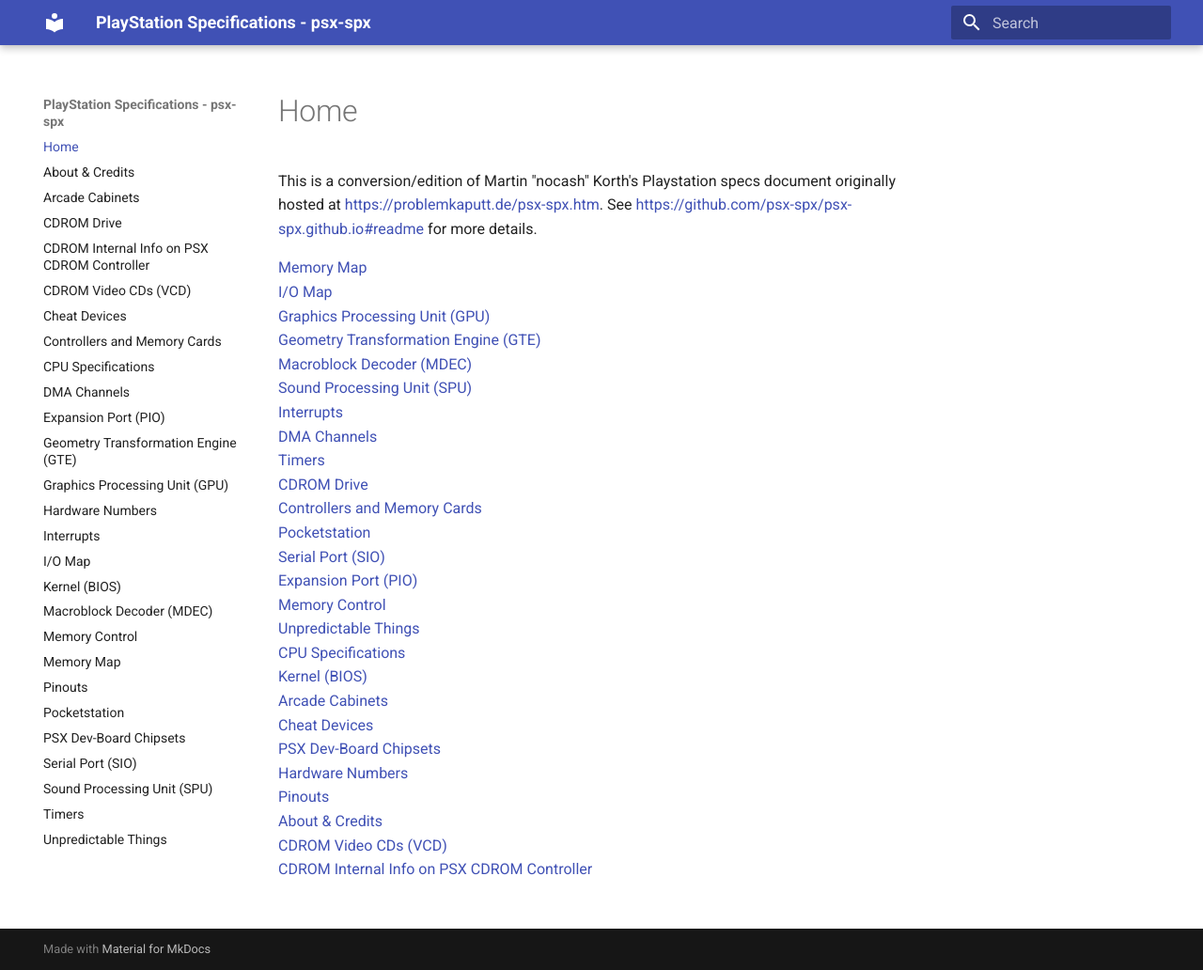
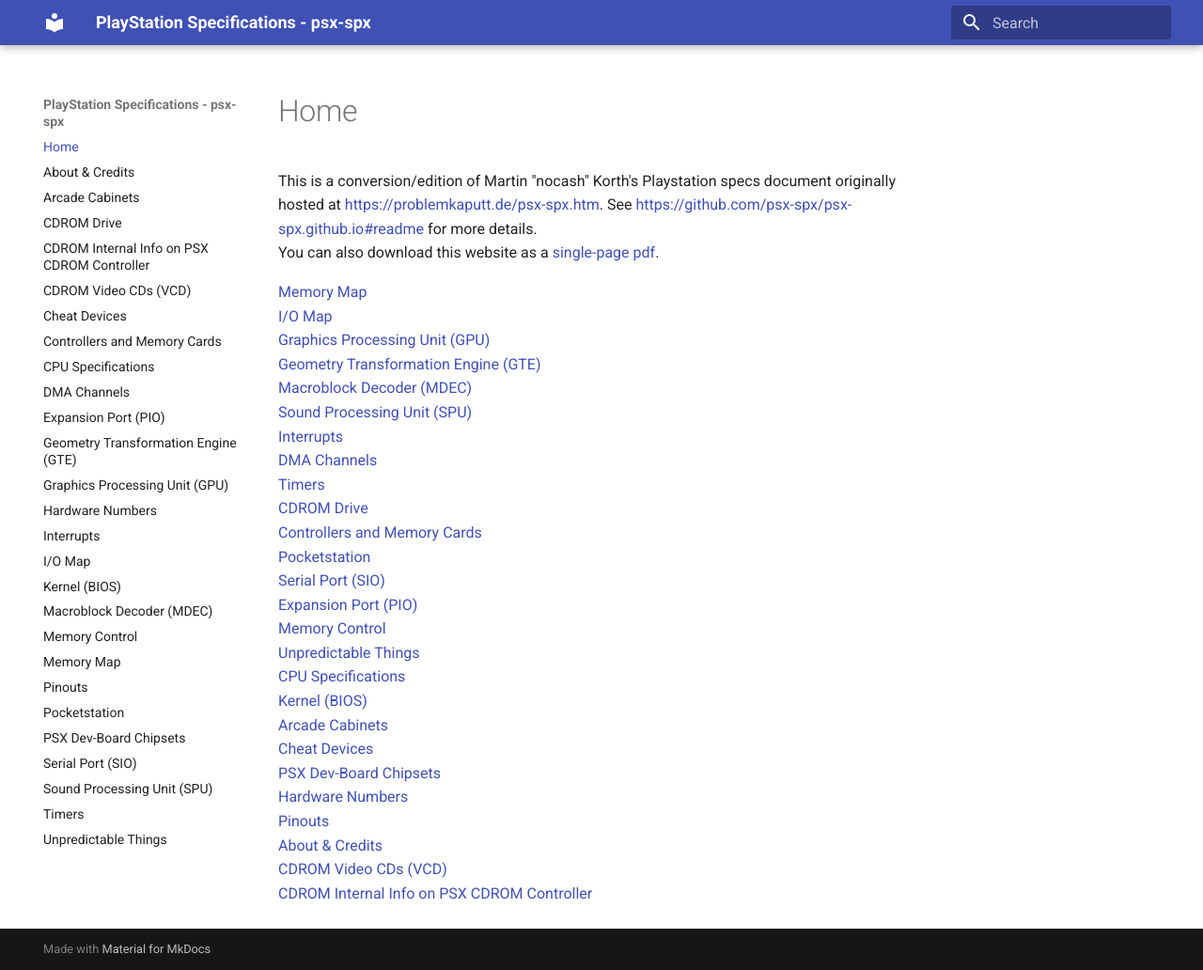
Before and after one commit to psx-spx/psx-spx.github.io, an MkDocs documentation site: the page built from docs/index.md, in a window 1280 px wide and 1032 px high. Shown: the whole window at 94% size. Built offline with MkDocs 1.6.1 and Material for MkDocs 9.7.7, drawn with Linux system fonts in a browser that asks for light colours.

Commit message:
Adding PDF output.

```diff
--- a/docs/index.md
+++ b/docs/index.md
@@ -1,4 +1,5 @@
-This is a conversion/edition of Martin "nocash" Korth's Playstation specs document originally hosted at [https://problemkaputt.de/psx-spx.htm](https://problemkaputt.de/psx-spx.htm). See [https://github.com/psx-spx/psx-spx.github.io#readme](https://github.com/psx-spx/psx-spx.github.io#readme) for more details.
+This is a conversion/edition of Martin "nocash" Korth's Playstation specs document originally hosted at [https://problemkaputt.de/psx-spx.htm](https://problemkaputt.de/psx-spx.htm). See [https://github.com/psx-spx/psx-spx.github.io#readme](https://github.com/psx-spx/psx-spx.github.io#readme) for more details.<br />
+You can also download this website as a [single-page pdf](psx-spx.pdf).
 
 [Memory Map](memorymap.md)<br/>
 [I/O Map](iomap.md)<br/>
--- a/mkdocs.yml
+++ b/mkdocs.yml
@@ -2,3 +2,8 @@
 
 theme:
   name: material
+
+plugins:
+  - search
+  - with-pdf:
+      output_path: psx-spx.pdf
--- a/pyproject.toml
+++ b/pyproject.toml
@@ -8,6 +8,7 @@
 python = "^3.9"
 mkdocs = "^1.1.2"
 mkdocs-material = "^6.2.4"
+mkdocs-with-pdf = "^0.8.3"
 
 [tool.poetry.dev-dependencies]
 
```
Also changed, not shown: 1 other file.
